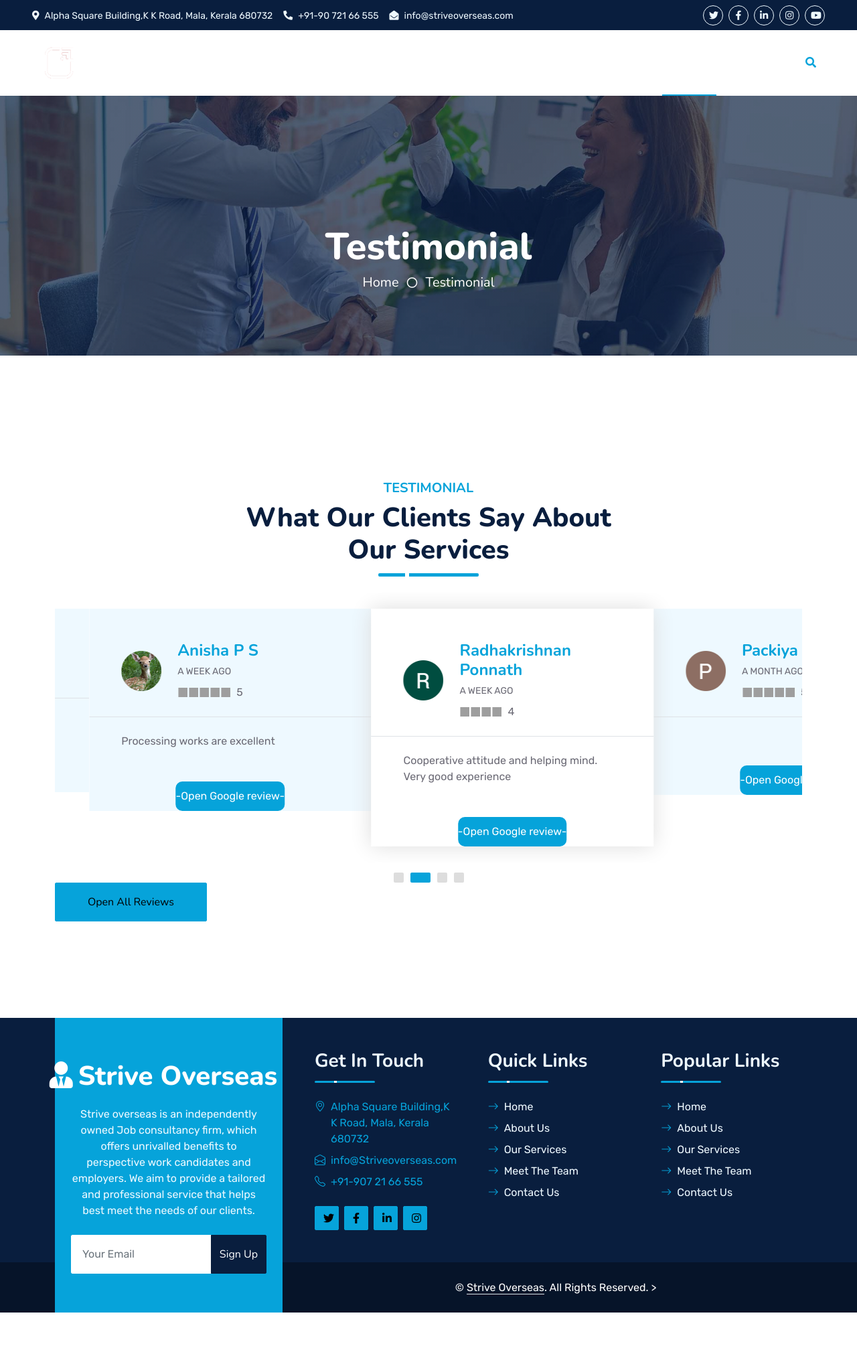
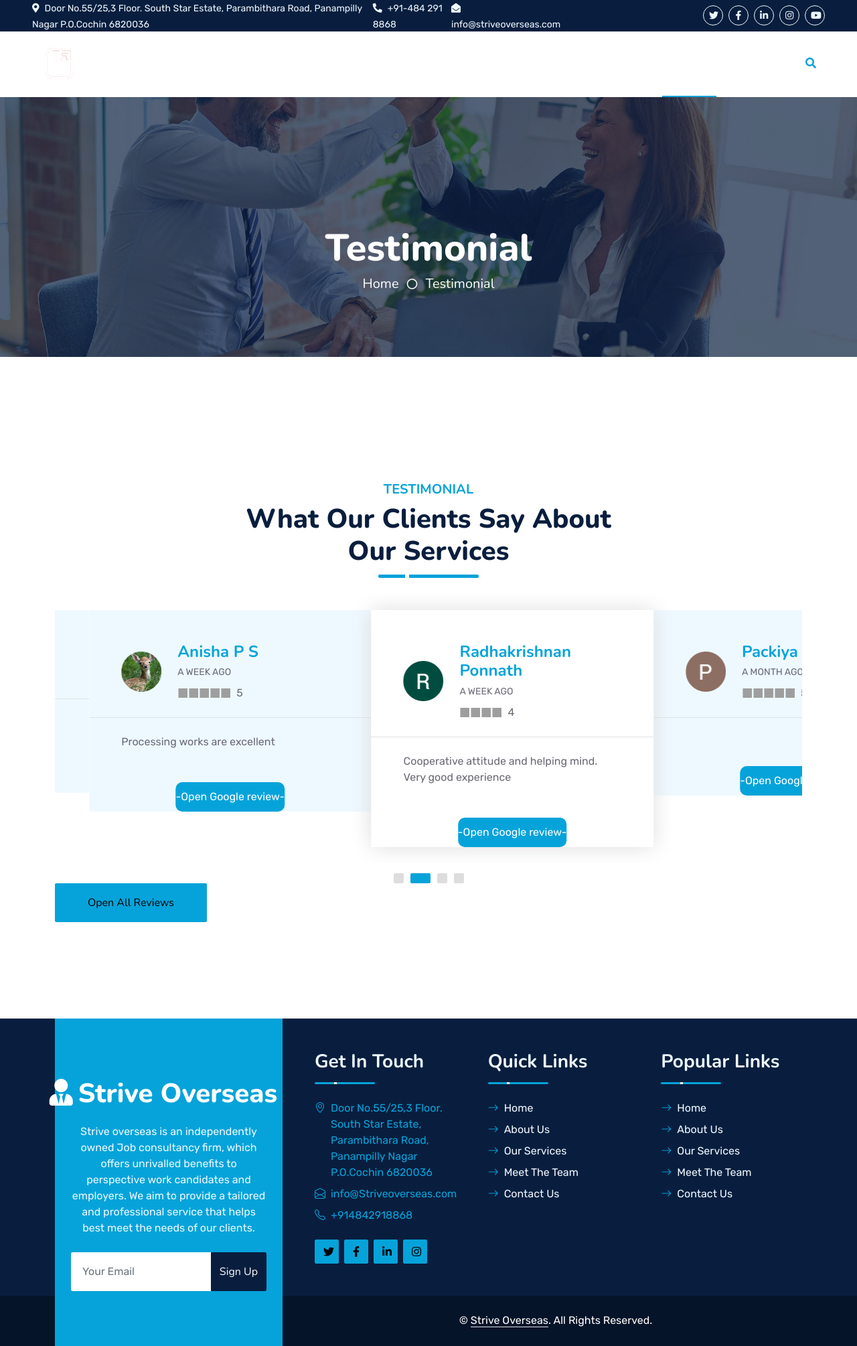
Before and after one commit to joshiyag/Strive, a website with bundled scripts: page testimonial.html in a window 1280 px wide. Shown: the whole page at 67% size. Before the commit the page ends 1960 px from the top, so only its background shows below. Built offline with nearby package versions, Linux system fonts and the light colour scheme; grey boxes are pictures that could not be loaded; some icons are missing.

Commit message:
Update testimonial.html

```diff
--- a/testimonial.html
+++ b/testimonial.html
@@ -49,16 +49,14 @@
                 class="address-link"
               >
                 <small class="me-3 text-light"
-                  ><i class="fa fa-map-marker-alt me-2"></i>Alpha Square
-                  Building,K K Road, Mala, Kerala 680732</small
+                  ><i class="fa fa-map-marker-alt me-2"></i>Door No.55/25,3 Floor. South Star Estate, Parambithara Road, Panampilly Nagar P.O.Cochin 6820036</small
                 >
               </a>
 
-              <a href="tel:+91907216655" class="phone-link"
+              <a href="tel:+914842918868" class="phone-link"
               ><small class="me-3 text-light"
-                  ><i class="fa fa-phone-alt me-2"></i>+91-90 721 66 555</small
-                ></a
-              >
+                ><i class="fa fa-phone-alt me-2"></i>+91-484 291 8868</small>
+                </a>
 
               <a href="mailto:info@striveoverseas.com" class="email-link"
                 ><small class="text-light"
@@ -343,7 +341,7 @@
                <div class="d-flex mb-2">
                  <i class="bi bi-geo-alt text-primary me-2"></i>
                  <p class="mb-0">
-                      Alpha Square Building,K K Road, Mala, Kerala 680732
+                   Door No.55/25,3 Floor. South Star Estate, Parambithara Road, Panampilly Nagar P.O.Cochin 6820036
                  </p>
                </div>
              </a>
@@ -355,10 +353,10 @@
                </div>
              </a>
 
-                <a href="tel:+919072166555">
+             <a href="tel:+914842918868">
                <div class="d-flex mb-2">
                  <i class="bi bi-telephone text-primary me-2"></i>
-                    <p class="mb-0">+91-907 21 66 555</p>
+                 <p class="mb-0">+914842918868</p>
                </div>
              </a>
 
@@ -454,12 +452,9 @@
          >
          <p class="mb-0">
            &copy;
-                <a class="text-white border-bottom" href="#">Strive Overseas</a
-                >. All Rights Reserved.
+           <a class="text-white border-bottom" href="#">Strive Overseas</a>. All Rights Reserved.
 
            <!--/*** This template is free as long as you keep the footer author’s credit link/attribution link/backlink. If you'd like to use the template without the footer author’s credit link/attribution link/backlink, you can purchase the Credit Removal License from "https://htmlcodex.com/credit-removal". Thank you for your support. ***/-->
-
-                >
          </p>
          </div>
        </div>
```
Lines whose indentation alone changed are shown as unchanged.
